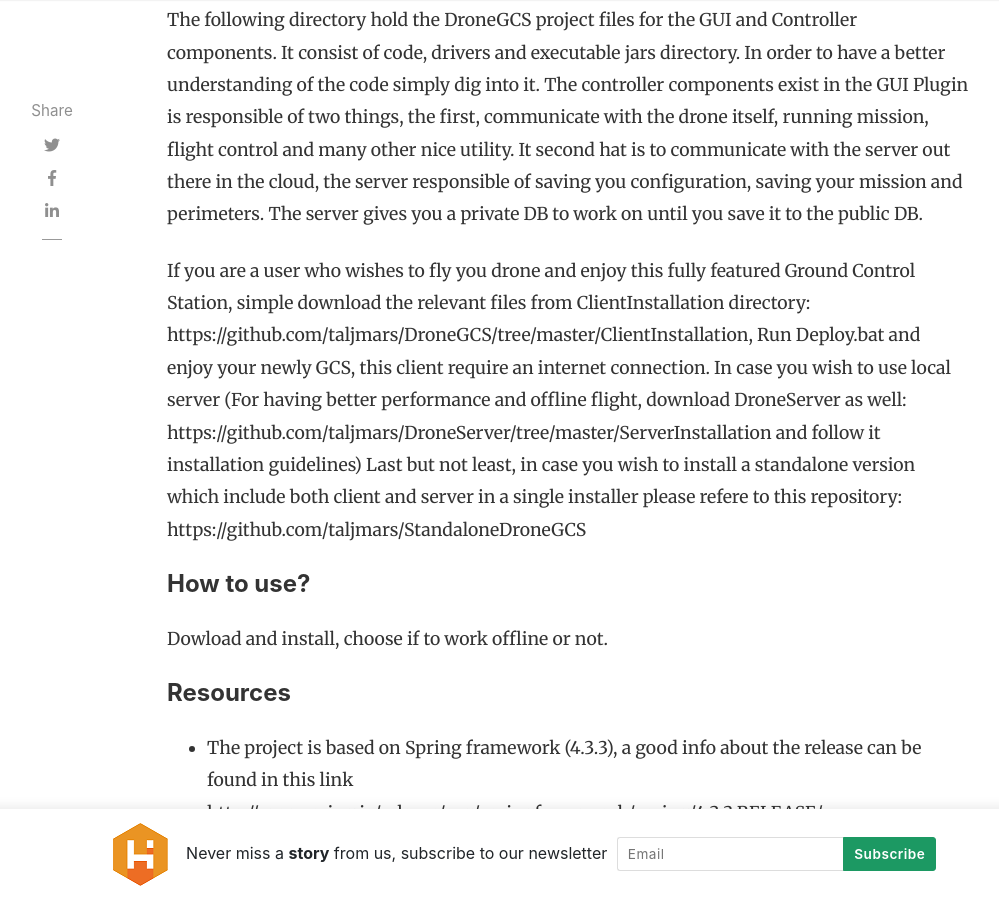
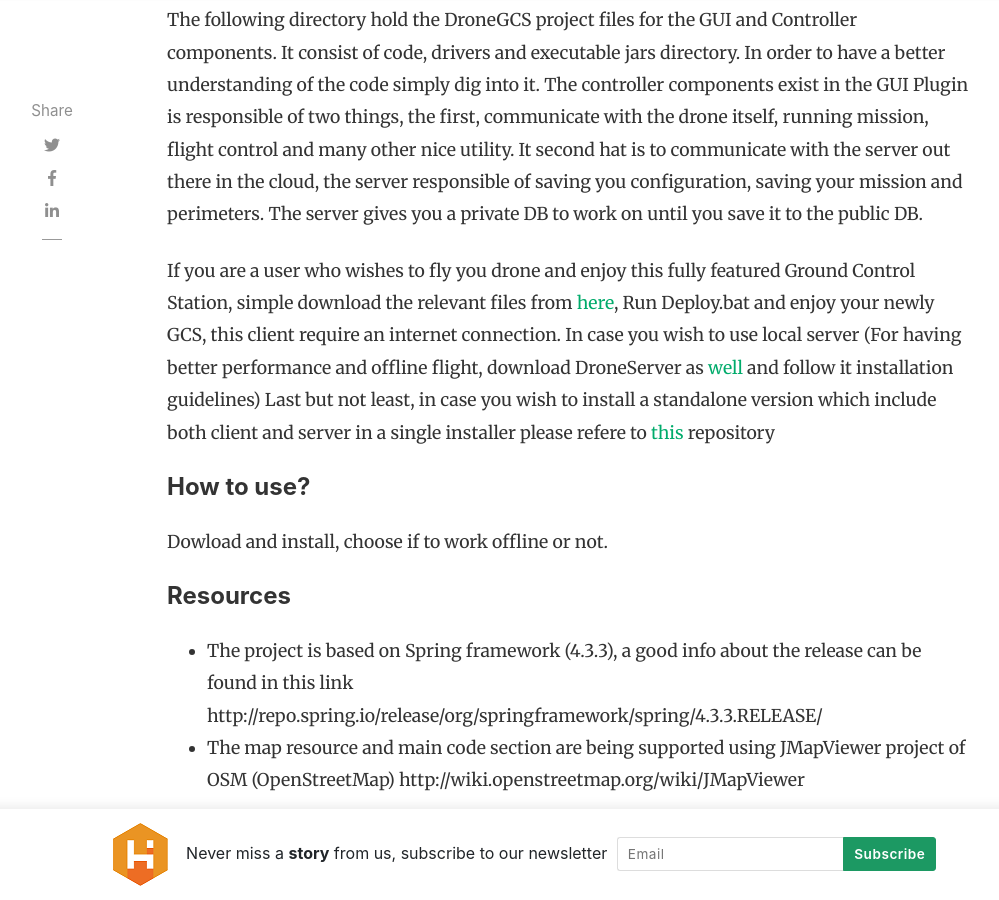
Before and after one commit to taljmars/dronedoc.io, a Jekyll site: the page built from _posts/2017-10-24-drone-gcs.md, in a window 1280 px wide and 900 px high, scrolled down 896 px. Shown: the whole window, without its empty margins (118-1117 px from the left). Built offline with Jekyll 4.4.1, drawn with Linux system fonts in a browser that asks for light colours; nearby versions of some CDN libraries; comment, search, counter and statistics services are not loaded.

Commit message:
Update 2017-10-24-drone-gcs.md

```diff
--- a/_posts/2017-10-24-drone-gcs.md
+++ b/_posts/2017-10-24-drone-gcs.md
@@ -13,7 +13,7 @@ rating: 4.5
 
 The following directory hold the DroneGCS project files for the GUI and Controller components. It consist of code, drivers and executable jars directory. In order to have a better understanding of the code simply dig into it. The controller components exist in the GUI Plugin is responsible of two things, the first, communicate with the drone itself, running mission, flight control and many other nice utility. It second hat is to communicate with the server out there in the cloud, the server responsible of saving you configuration, saving your mission and perimeters. The server gives you a private DB to work on until you save it to the public DB.
 
-If you are a user who wishes to fly you drone and enjoy this fully featured Ground Control Station, simple download the relevant files from ClientInstallation directory: https://github.com/taljmars/DroneGCS/tree/master/ClientInstallation, Run Deploy.bat and enjoy your newly GCS, this client require an internet connection. In case you wish to use local server (For having better performance and offline flight, download DroneServer as well: https://github.com/taljmars/DroneServer/tree/master/ServerInstallation and follow it installation guidelines) Last but not least, in case you wish to install a standalone version which include both client and server in a single installer please refere to this repository: https://github.com/taljmars/StandaloneDroneGCS
+If you are a user who wishes to fly you drone and enjoy this fully featured Ground Control Station, simple download the relevant files from <a href="https://github.com/taljmars/DroneGCS/tree/master/ClientInstallation">here</a>, Run Deploy.bat and enjoy your newly GCS, this client require an internet connection. In case you wish to use local server (For having better performance and offline flight, download DroneServer as <a href="https://github.com/taljmars/DroneServer/tree/master/ServerInstallation">well</a> and follow it installation guidelines) Last but not least, in case you wish to install a standalone version which include both client and server in a single installer please refere to <a href="https://github.com/taljmars/StandaloneDroneGCS">this</a> repository
 
 #### How to use?
 
```
